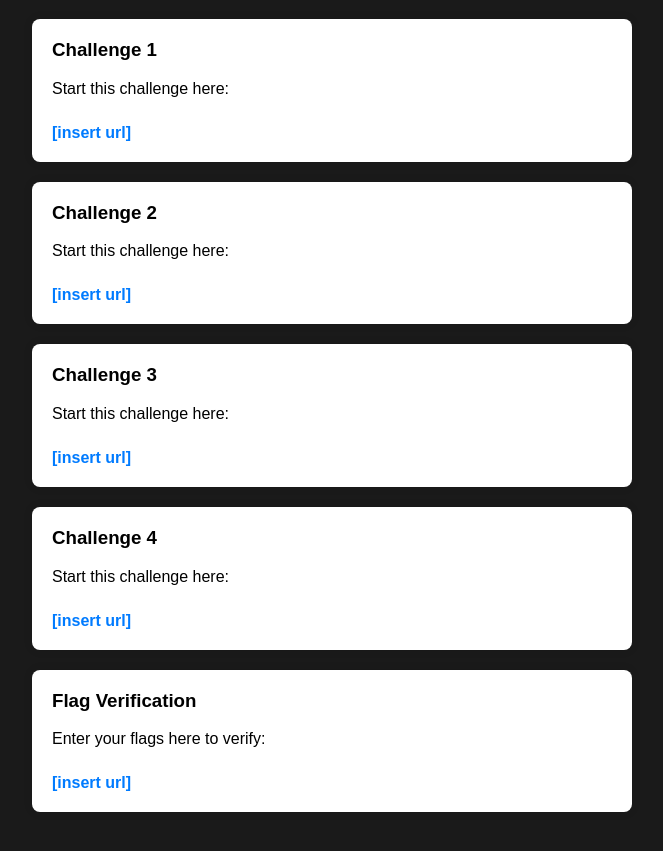
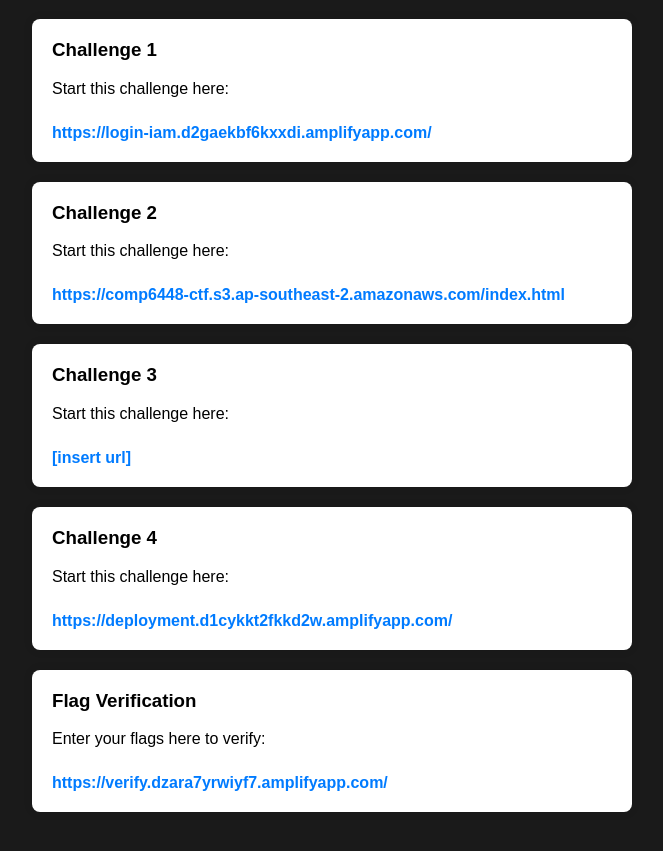
Before and after one commit to pri-r/Landing-Page-6448, a plain HTML site: page index.html in a window 1280 px wide. Shown: the part 101-952 px from the top of the page, without its empty margins (308-971 px from the left). Drawn offline with Linux system fonts and the light colour scheme.

Commit message:
Update index.html

```diff
--- a/index.html
+++ b/index.html
@@ -49,13 +49,13 @@
   <div class="ctf-box">
     <h3>Challenge 1</h3>
     <p>Start this challenge here:</p>
-    <a href="[https://verify.dzara7yrwiyf7.amplifyapp.com/]" target="_blank">[insert url]</a>
+    <a href="https://login-iam.d2gaekbf6kxxdi.amplifyapp.com/" target="_blank">https://login-iam.d2gaekbf6kxxdi.amplifyapp.com/</a>
   </div>
 
   <div class="ctf-box">
     <h3>Challenge 2</h3>
     <p>Start this challenge here:</p>
-    <a href="[https://comp6448-ctf.s3.ap-southeast-2.amazonaws.com/index.html]" target="_blank">[insert url]</a>
+    <a href="https://comp6448-ctf.s3.ap-southeast-2.amazonaws.com/index.html" target="_blank">https://comp6448-ctf.s3.ap-southeast-2.amazonaws.com/index.html</a>
   </div>
 
   <div class="ctf-box">
@@ -67,13 +67,13 @@
   <div class="ctf-box">
     <h3>Challenge 4</h3>
     <p>Start this challenge here:</p>
-    <a href="[insert url]" target="_blank">[insert url]</a>
+    <a href="https://deployment.d1cykkt2fkkd2w.amplifyapp.com/" target="_blank">https://deployment.d1cykkt2fkkd2w.amplifyapp.com/</a>
   </div>
 
   <div class="ctf-box">
     <h3>Flag Verification</h3>
     <p>Enter your flags here to verify:</p>
-    <a href="[https://deployment.d1cykkt2fkkd2w.amplifyapp.com/]" target="_blank">[insert url]</a>
+    <a href="https://verify.dzara7yrwiyf7.amplifyapp.com/" target="_blank">https://verify.dzara7yrwiyf7.amplifyapp.com/</a>
   </div>
 
 </body>
```
